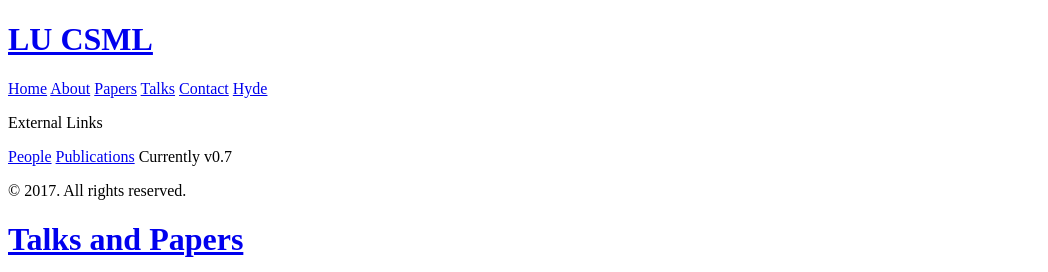
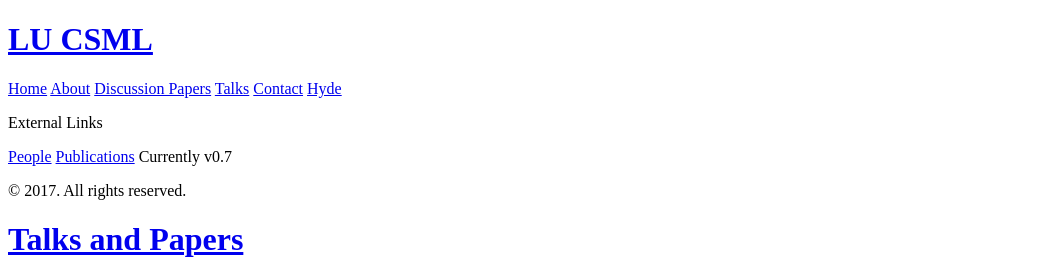
Before and after one commit to LU-CSML/LU-CSML, a Jekyll site: the page built from index.html, in a window 1280 px wide. Shown: the top 272 px of the page, without its empty margins (0-1048 px from the left). Built offline with Jekyll 4.4.1, drawn with Linux system fonts in a browser that asks for light colours; the list of posts is cut into pages by our own code.

Commit message:
updated link

```diff
--- a/_includes/sidebar.html
+++ b/_includes/sidebar.html
@@ -27,7 +27,7 @@
       {% endfor %}
 	    --->
       <a class="sidebar-nav-item" href="https://lu-csml.github.io/About">About</a>
-      <a class="sidebar-nav-item" href="https://lu-csml.github.io/Papers">Papers</a>
+      <a class="sidebar-nav-item" href="https://lu-csml.github.io/Discussion_Papers">Discussion Papers</a>
       <a class="sidebar-nav-item" href="https://lu-csml.github.io/Talks">Talks</a>
       <a class="sidebar-nav-item" href="https://lu-csml.github.io/Contact">Contact</a>
       <a class="sidebar-nav-item" href="https://lu-csml.github.io/Hyde">Hyde</a>
```
